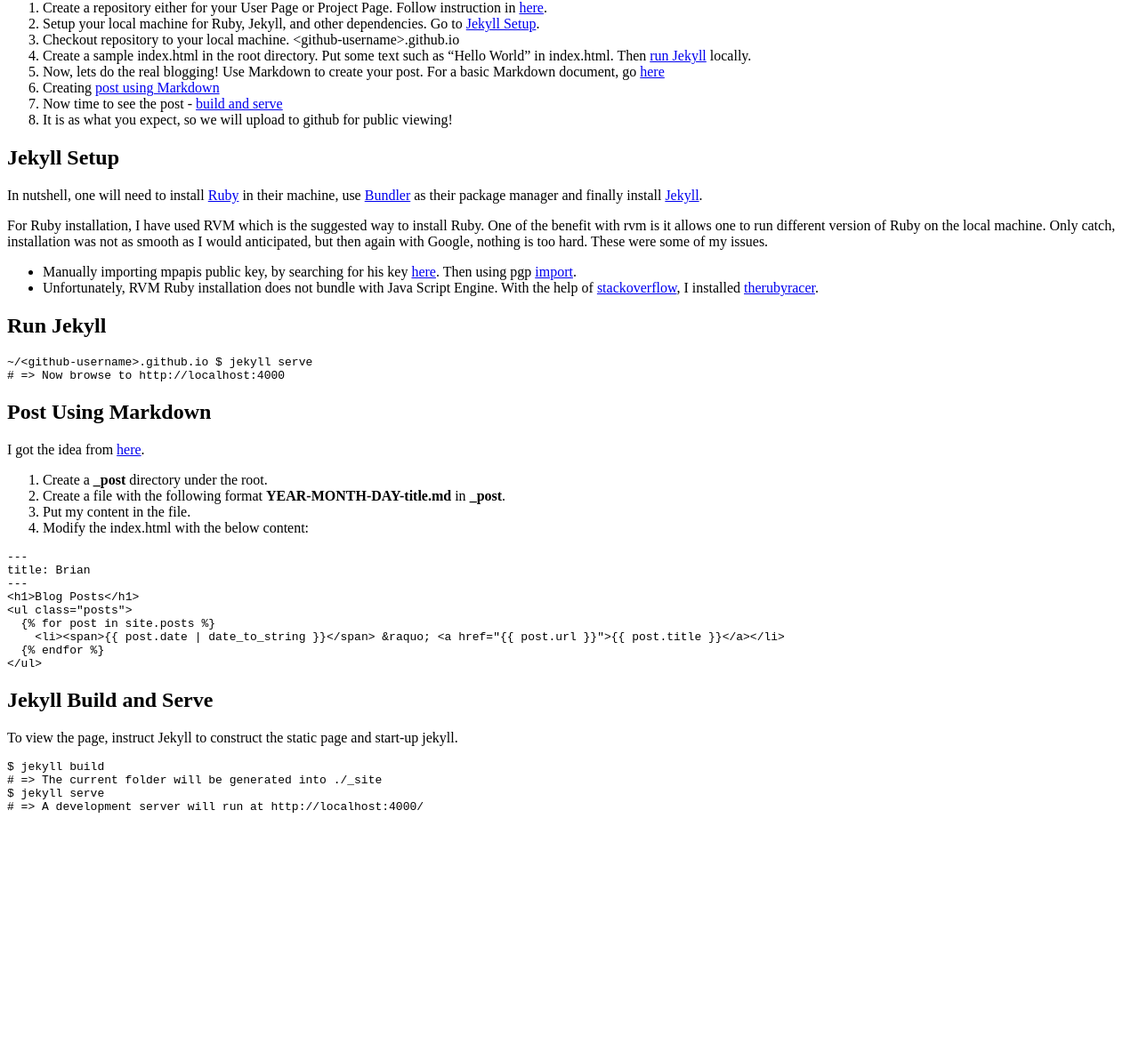
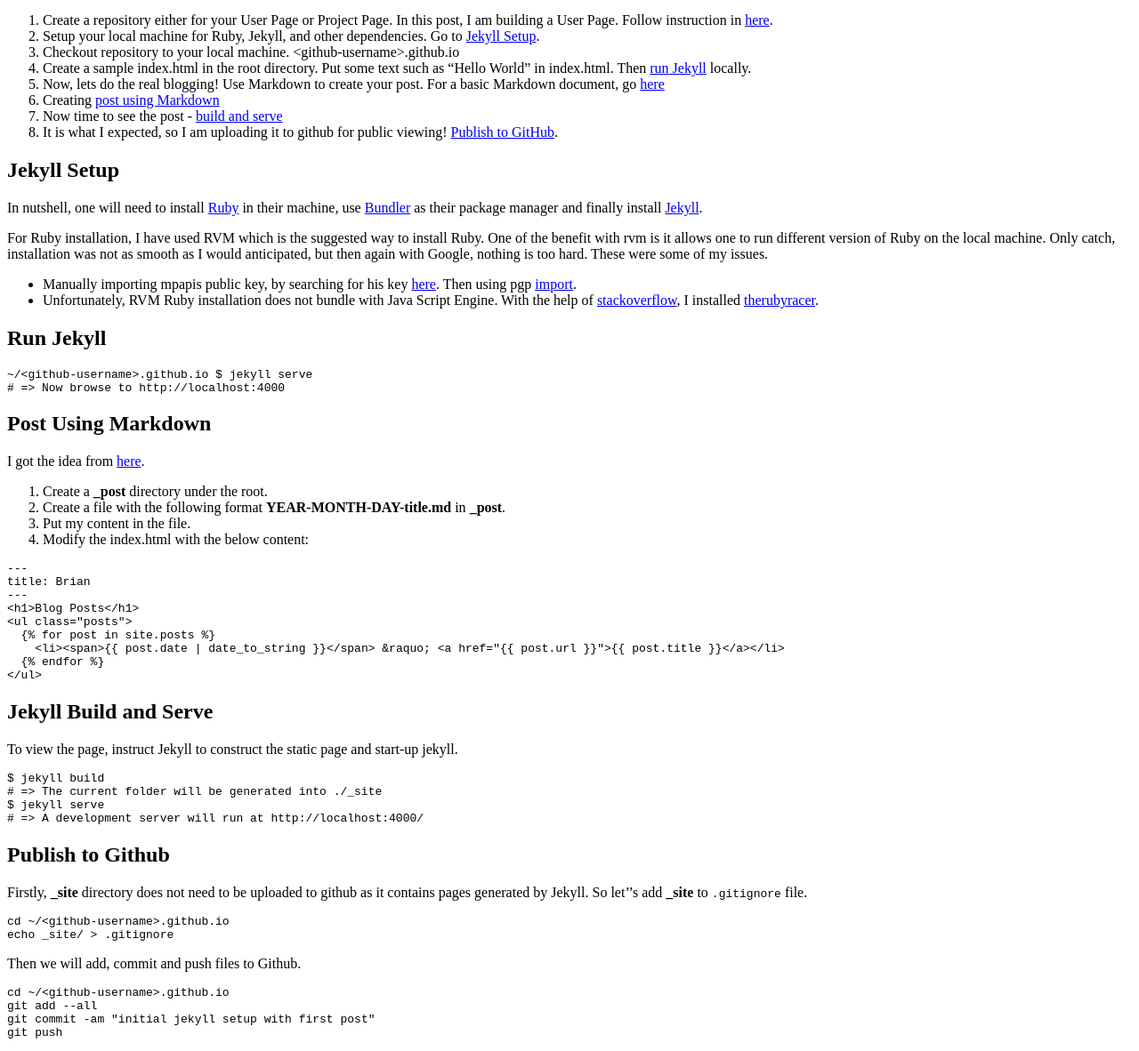
Before and after one commit to briandevilish/briandevilish.github.io, a plain HTML site: page _site/2015/11/08/first-blog-through-github.html in a window 1280 px wide. Shown: the part 66-1248 px from the top of the page at 89% size. Before the commit the page ends 994 px from the top, so only its background shows below. Drawn offline with Linux system fonts and the light colour scheme.

Commit message:
adding layout to sort out display issue, i.e. quotation not displaying correctly

```diff
--- a/_site/2015/11/08/first-blog-through-github.html
+++ b/_site/2015/11/08/first-blog-through-github.html
@@ -1,13 +1,19 @@
-<h1 id="setting-up-github-pages-and-using-jekyll">Setting up GitHub Pages and using Jekyll</h1>
+<!DOCTYPE html>
+<html>
+  <head>
+    <meta http-equiv="content-type" content="text/html; charset=utf-8" />
+  </head>
+<body>
+  <h1 id="setting-up-github-pages-and-using-jekyll">Setting up GitHub Pages and using Jekyll</h1>
 <ol>
-  <li>Create a repository either for your User Page or Project Page. Follow instruction in <a href="https://pages.github.com/">here</a>.</li>
+  <li>Create a repository either for your User Page or Project Page. In this post, I am building a User Page.  Follow instruction in <a href="https://pages.github.com/">here</a>.</li>
   <li>Setup your local machine for Ruby, Jekyll, and other dependencies. Go to <a href="#jekyll-setup">Jekyll Setup</a>.</li>
   <li>Checkout repository to your local machine. &lt;github-username&gt;.github.io</li>
   <li>Create a sample index.html in the root directory. Put some text such as “Hello World” in index.html. Then <a href="#run-jekyll">run Jekyll</a> locally.</li>
   <li>Now, lets do the real blogging! Use Markdown to create your post. For a basic Markdown document, go <a href="http://daringfireball.net/projects/markdown/basics">here</a></li>
   <li>Creating <a href="#post-using-markdown">post using Markdown</a></li>
   <li>Now time to see the post - <a href="#jekyll-build-and-serve">build and serve</a></li>
-  <li>It is as what you expect, so we will upload to github for public viewing!</li>
+  <li>It is what I expected, so I am uploading it to github for public viewing! <a href="#publish-to-github">Publish to GitHub</a>.</li>
 </ol>
 
 <h2 id="jekyll-setup">Jekyll Setup</h2>
@@ -52,3 +58,22 @@
 <span class="c"># =&gt; The current folder will be generated into ./_site</span>
 <span class="nv">$ </span>jekyll serve
 <span class="c"># =&gt; A development server will run at http://localhost:4000/</span></code></pre></div>
+
+<h2 id="publish-to-github">Publish to Github</h2>
+<p>Firstly, <strong>_site</strong> directory does not need to be uploaded to github as it contains pages generated by Jekyll. So let’’s add <strong>_site</strong> to <code>.gitignore</code> file.</p>
+
+<div class="highlight"><pre><code class="language-bash" data-lang="bash"><span class="nb">cd</span> ~/&lt;github-username&gt;.github.io
+<span class="nb">echo </span>_site/ &gt; .gitignore</code></pre></div>
+
+<p>Then we will add, commit and push files to Github.</p>
+
+<div class="highlight"><pre><code class="language-bash" data-lang="bash"><span class="nb">cd</span> ~/&lt;github-username&gt;.github.io
+git add --all
+git commit -am <span class="s2">&quot;initial jekyll setup with first post&quot;</span>
+git push</code></pre></div>
+
+
+
+</body>
+
+</html>
```
Also changed, not shown: _layouts/default.html (added, +11 -0 lines), 1 other file.
